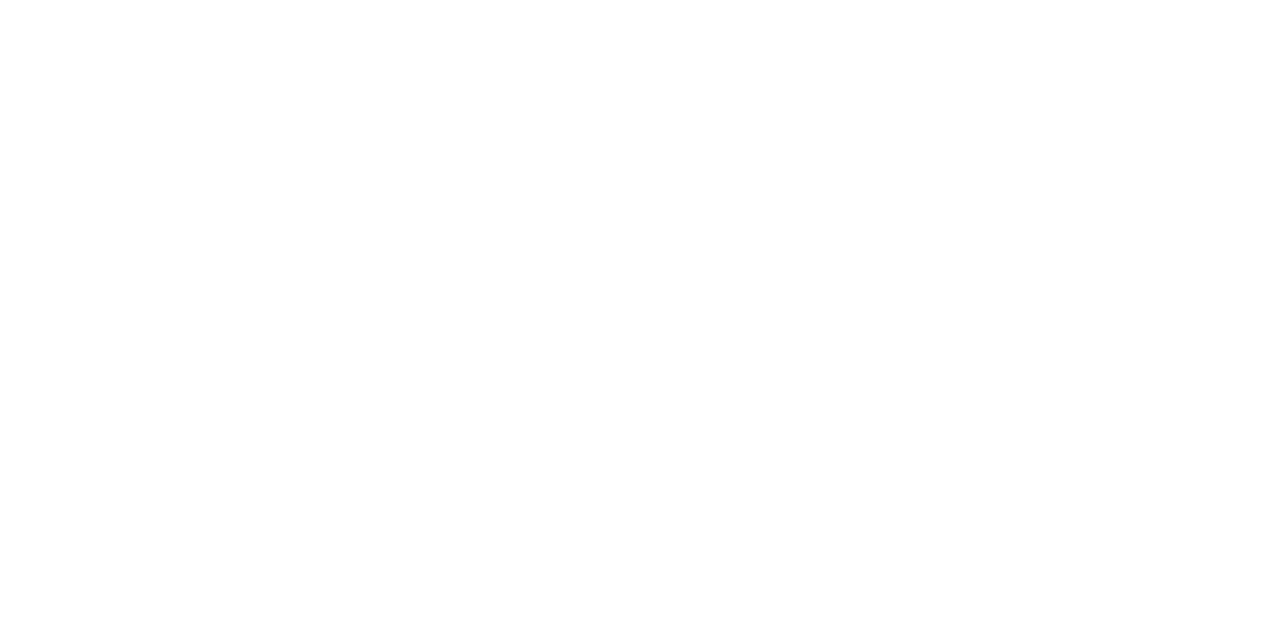
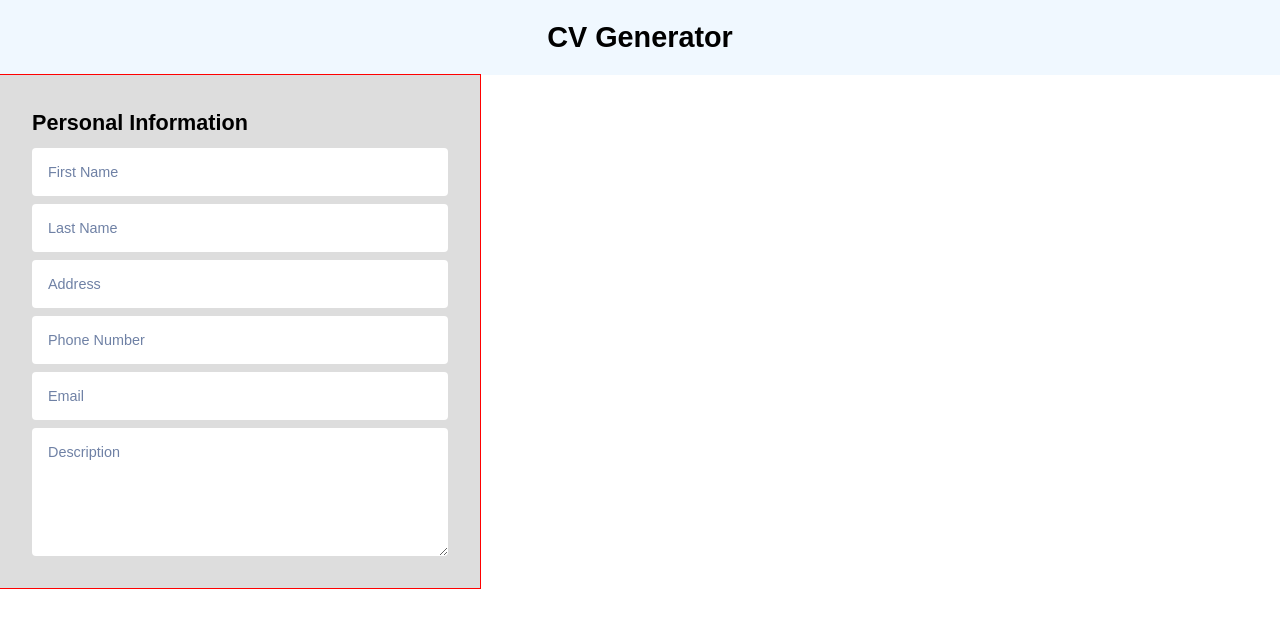
Before and after one commit to haskar1/cv-generator, a React (Create React App) app: page / in a window 1280 px wide. Shown: the top 628 px of the page. Built offline with nearby package versions, Linux system fonts and the light colour scheme.

Commit message:
Create form inputs and functionality for first section

```diff
--- a/src/App.js
+++ b/src/App.js
@@ -1,11 +1,32 @@
+import { useState } from 'react';
+import CVForm from './components/CVForm.js';
+import CVPreview from './components/CVPreview.js';
+import './style.css';
 
+export default function App() {
+  const [cv, setCV] = useState(initialCV);
 
-function App() {
   return (
     <div>
+      <header>
+        <h1>CV Generator</h1>
+      </header>
 
+      <main>
+        <CVForm cv={cv} setCV={setCV} />
+        <CVPreview />
+      </main>
     </div>
   );
 }
 
-export default App;
+const initialCV = {
+  personalInformation: {
+    firstName: '',
+    lastName: '',
+    address: '',
+    phone: '',
+    email: '',
+    description: ''
+  }
+}
--- /dev/null
+++ b/src/components/CVForm.js
@@ -0,0 +1,13 @@
+import Personal from "./Personal";
+import Experience from "./Experience";
+import Education from "./Education";
+
+export default function CVForm({ cv, setCV }) {
+    return (
+        <div>
+            <Personal cv={cv} setCV={setCV} />
+            <Experience />
+            <Education />
+        </div>
+    )
+}
--- /dev/null
+++ b/src/components/CVPreview.js
@@ -0,0 +1,3 @@
+export default function CVPreview() {
+
+}
--- /dev/null
+++ b/src/components/Education.js
@@ -0,0 +1,3 @@
+export default function Education() {
+
+}
--- /dev/null
+++ b/src/components/Experience.js
@@ -0,0 +1,3 @@
+export default function Experience() {
+
+}
--- /dev/null
+++ b/src/components/Personal.js
@@ -0,0 +1,17 @@
+import TextInput from "./TextInput.js";
+
+export default function Personal({ cv, setCV }) {
+    return (
+        <div>
+            <form>
+                <h2>Personal Information</h2>
+                <TextInput type="text" label="First Name" name="firstName" category="personalInformation" cv={cv} setCV={setCV} />
+                <TextInput type="text" label="Last Name" name="lastName" category="personalInformation" cv={cv} setCV={setCV} />
+                <TextInput type="text" label="Address" name="address" category="personalInformation" cv={cv} setCV={setCV} />
+                <TextInput type="tel" label="Phone Number" name="phone" category="personalInformation" cv={cv} setCV={setCV} />
+                <TextInput type="email" label="Email" name="email" category="personalInformation" cv={cv} setCV={setCV} />
+                <TextInput isTextarea={true} label="Description" name="description" category="personalInformation" cv={cv} setCV={setCV} />
+            </form>
+        </div>
+    )
+}
--- /dev/null
+++ b/src/components/TextInput.js
@@ -0,0 +1,39 @@
+import { useState } from "react";
+
+function TextInput({
+    type,
+    label,
+    name,
+    category,
+    cv,
+    setCV,
+    isTextarea
+}) {
+    const [value, setValue] = useState('');
+
+    function handleChange(e) {
+        setValue(e.target.value);
+        setCV({
+            ...cv,
+            [category]: {
+                ...cv[category],
+                [name]: e.target.value
+            }
+        })
+    }
+
+    return (
+        <div className="input-container">
+            {isTextarea
+                ? <textarea value={value} name={name} category={category} onChange={handleChange}></textarea>
+                : <input type={type} value={value} name={name} category={category} onChange={handleChange} />
+            }
+
+            <label className={value && 'filled'}>
+                {label}
+            </label>
+        </div>
+    );
+}
+
+export default TextInput;
--- /dev/null
+++ b/src/style.css
@@ -0,0 +1,163 @@
+/***************
+    CSS RESET
+ ***************/
+
+/*https://piccalil.li/blog/a-modern-css-reset
+
+/* Box sizing rules */
+*,
+*::before,
+*::after {
+  box-sizing: border-box;
+}
+
+/* Remove default margin */
+body,
+h1,
+h2,
+h3,
+h4,
+p,
+figure,
+blockquote,
+dl,
+dd {
+  margin: 0;
+}
+
+/* Remove list styles on ul, ol elements with a list role, which suggests default styling will be removed */
+ul[role='list'],
+ol[role='list'] {
+  list-style: none;
+}
+
+/* Set core root defaults */
+html:focus-within {
+  scroll-behavior: smooth;
+}
+
+/* Set core body defaults */
+body {
+  min-height: 100vh;
+  text-rendering: optimizeSpeed;
+  line-height: 1.5;
+  font-family: Arial, Helvetica, sans-serif;
+  font-size: 0.9rem;
+}
+
+/* A elements that don't have a class get default styles */
+a:not([class]) {
+  text-decoration-skip-ink: auto;
+}
+
+/* Make images easier to work with */
+img,
+picture {
+  max-width: 100%;
+  display: block;
+}
+
+/* Inherit fonts for inputs and buttons */
+input,
+button,
+textarea,
+select {
+  font: inherit;
+}
+
+/* Remove all animations, transitions and smooth scroll for people that prefer not to see them */
+@media (prefers-reduced-motion: reduce) {
+  html:focus-within {
+   scroll-behavior: auto;
+  }
+
+  *,
+  *::before,
+  *::after {
+    animation-duration: 0.01ms !important;
+    animation-iteration-count: 1 !important;
+    transition-duration: 0.01ms !important;
+    scroll-behavior: auto !important;
+  }
+}
+
+
+
+ /***************
+      HEADER
+ ***************/
+
+header {
+    background-color: aliceblue;
+    padding: 1rem 3rem;
+    text-align: center;
+}
+
+
+
+ /***************
+    FORM INPUTS
+ ***************/
+
+form {
+    background-color: #ddd;
+    padding: 2rem;
+  max-width: 30rem;
+  display: grid;
+  grid-template-columns: 1fr;
+  gap: .5rem;
+  outline: 1px solid red;
+}
+
+/* Input style */
+.input-container {
+  position: relative;
+  display: flex;
+  flex-direction: column;
+}
+
+.input-container:focus-within label {
+  transform: translate(0, .35rem) scale(0.8);
+  top: 0;
+  color: #0a53e4;
+}
+
+.input-container .filled {
+  transform: translate(0, .35rem) scale(0.8);
+  top: 0;
+}
+
+.input-container label {
+  position: absolute;
+  pointer-events: none;
+  transform: translate(0, -50%) scale(1);
+  transform-origin: top left;
+  transition: 200ms cubic-bezier(0, 0, 0.2, 1) 0ms;
+  color: #6f81a5;
+  line-height: 1;
+  left: 1rem;
+  top: 1.5rem;
+}
+
+.input-container input,
+.input-container textarea {
+  height: 3rem;
+  border-radius: 4px;
+  border: none;
+  padding: 1rem 1rem .25rem 1rem;
+  font-size: 16px;
+  line-height: 1;
+  outline: none;
+  box-shadow: none;
+  transition: 200ms cubic-bezier(0, 0, 0.2, 1) 0ms;
+}
+
+.input-container textarea {
+    height: 8rem;
+    padding-top: 1.4rem;
+}
+
+.input-container input:focus,
+.input-container textarea:focus {
+  box-shadow: 0 0 0 2px #79b1ff;
+}
```
